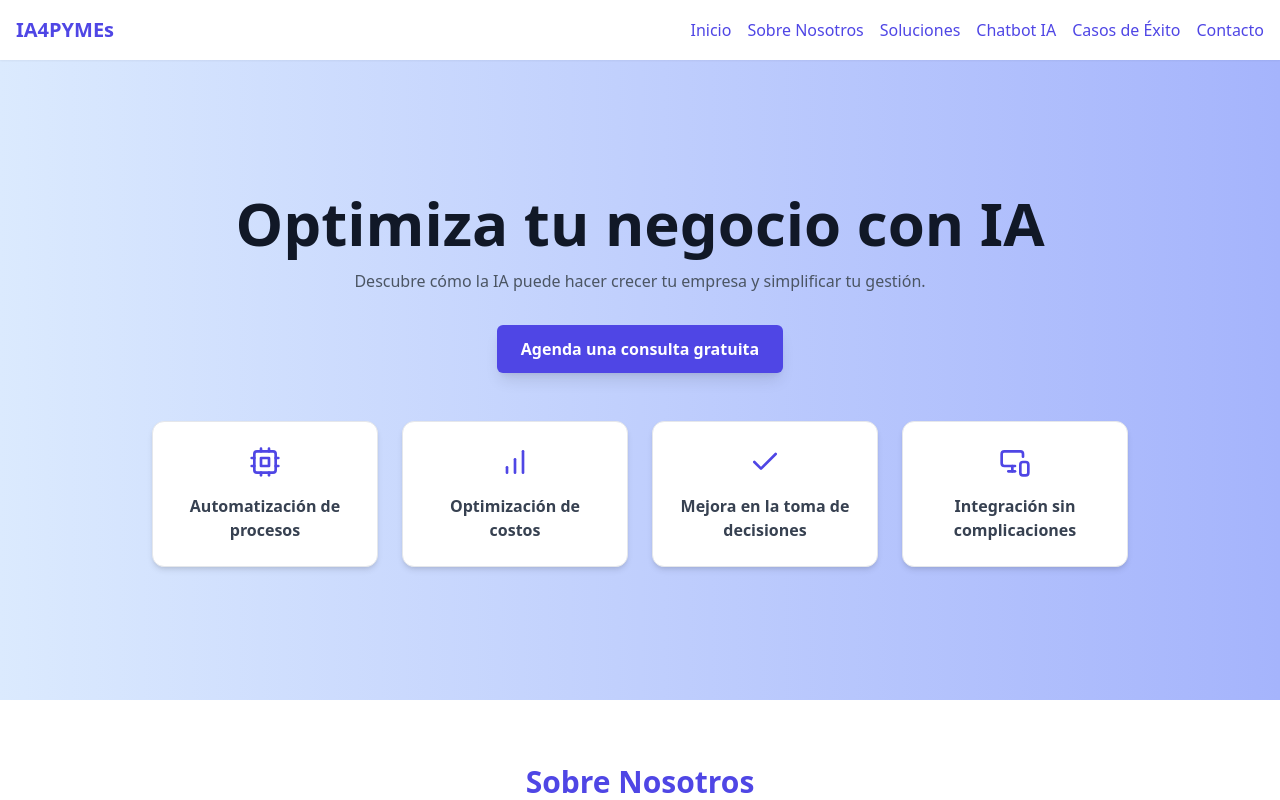
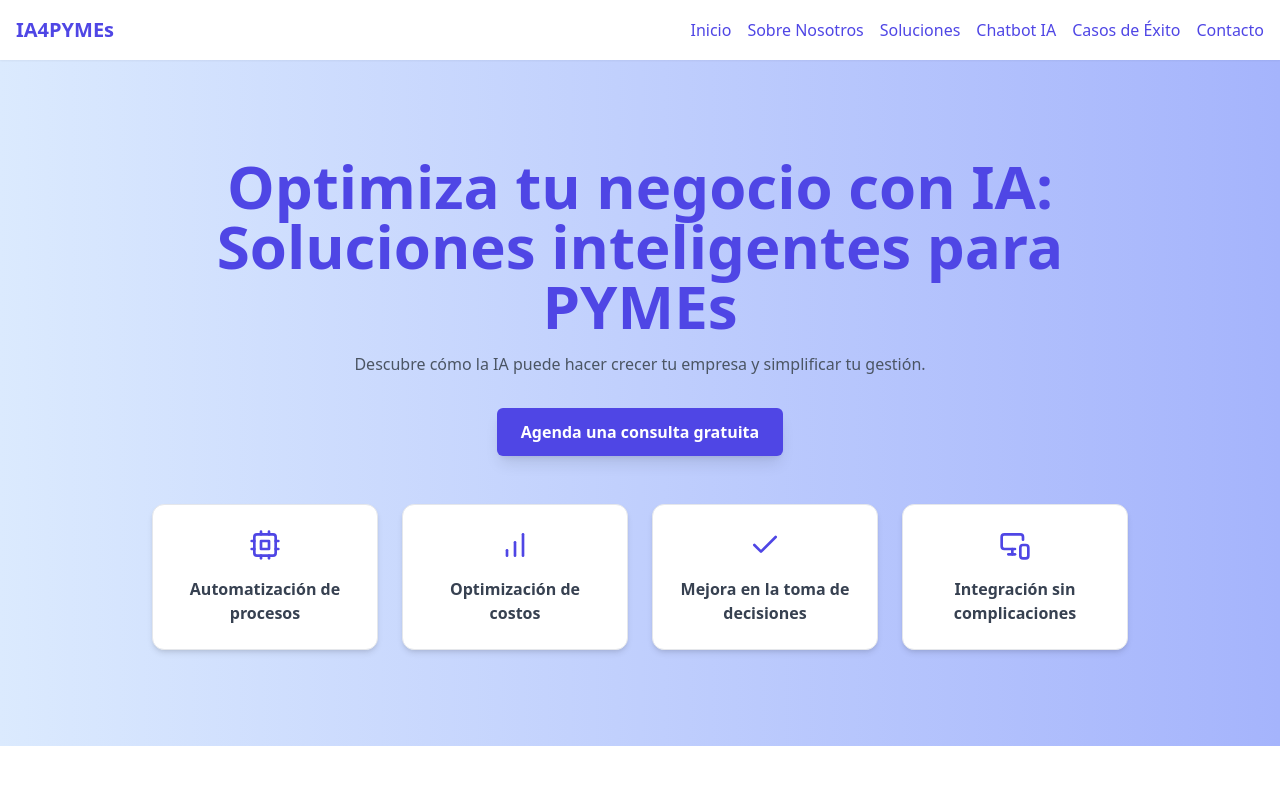
Before and after one commit to carlosmorenolosa/IA_Pymes, a React (Create React App) app: page / in a window 1280 px wide. Shown: the top 800 px of the page. Built offline with nearby package versions, Linux system fonts and the light colour scheme.

Commit message:
cambios en el diseño

```diff
--- a/src/App.js
+++ b/src/App.js
@@ -97,9 +97,9 @@ function HomeSection() {
           whileInView={{ opacity: 1, y: 0 }}
           transition={{ duration: 0.6 }}
           viewport={{ once: true }}
-          className="mb-4 text-5xl font-extrabold md:text-6xl"
+          className="mb-4 text-5xl font-extrabold md:text-6xl text-indigo-600"
         >
-          Optimiza tu negocio con IA
+          Optimiza tu negocio con IA: Soluciones inteligentes para PYMEs
         </motion.h2>
 
         <p className="mx-auto mb-8 max-w-2xl text-gray-600">
```
